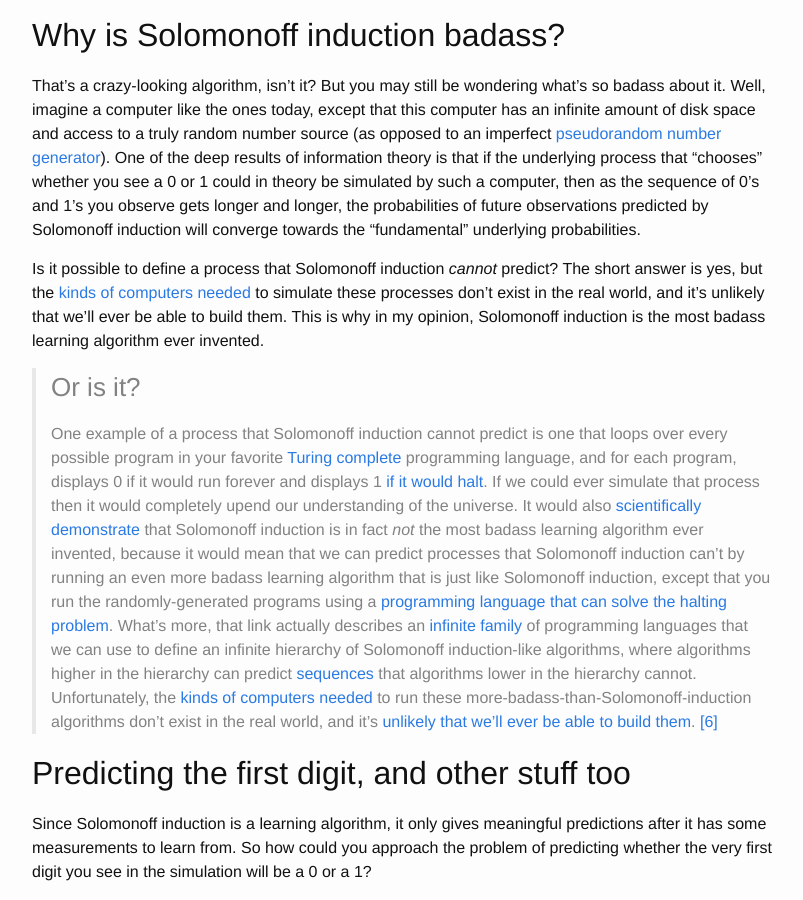
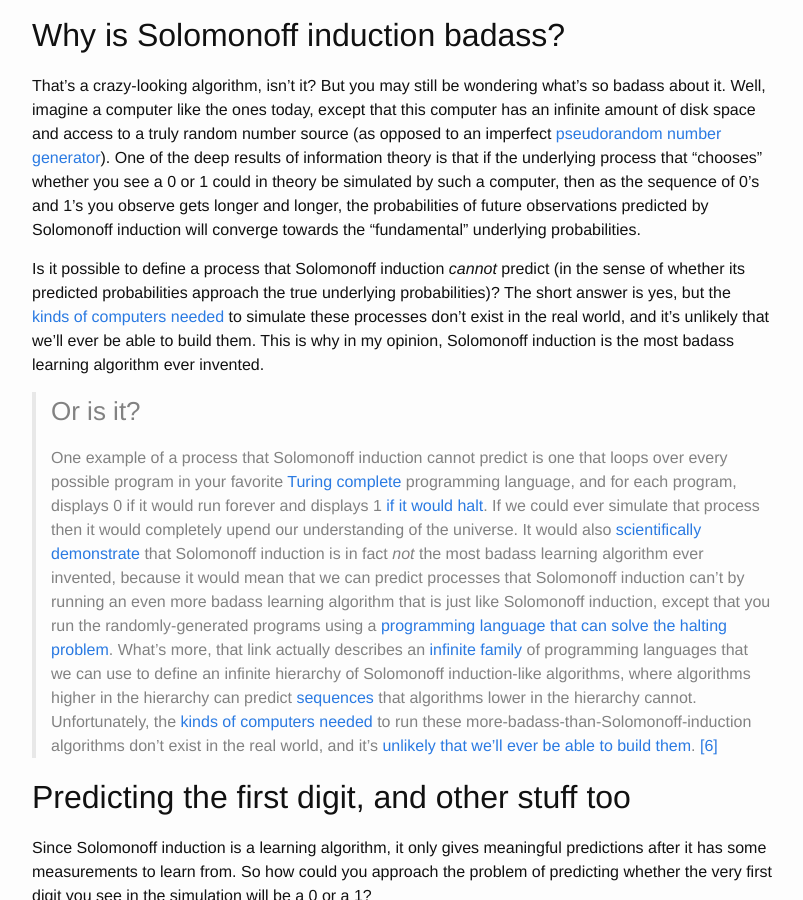
Before and after one commit to ad510/firstest-principle, a Jekyll site: the page built from _posts/2016-07-10-learning.md, in a window 1280 px wide and 900 px high, scrolled down 10531 px. Shown: the whole window, without its empty margins (238-1041 px from the left). Built offline with Jekyll 4.4.1, drawn with Linux system fonts in a browser that asks for light colours.

Commit message:
clarify what I meant by predict, in response to https://news.ycombinator.com/item?id=12068786

```diff
--- a/_posts/2016-07-10-learning.md
+++ b/_posts/2016-07-10-learning.md
@@ -137,7 +137,7 @@ Phew, that was a mouthful! If you like, here's a flowchart:
 
 That's a crazy-looking algorithm, isn't it? But you may still be wondering what's so badass about it. Well, imagine a computer like the ones today, except that this computer has an infinite amount of disk space and access to a truly random number source (as opposed to an imperfect [pseudorandom number generator](https://en.wikipedia.org/wiki/Pseudorandom_number_generator)). One of the deep results of information theory is that if the underlying process that "chooses" whether you see a 0 or 1 could in theory be simulated by such a computer, then as the sequence of 0's and 1's you observe gets longer and longer, the probabilities of future observations predicted by Solomonoff induction will converge towards the "fundamental" underlying probabilities.
 
-Is it possible to define a process that Solomonoff induction *cannot* predict? The short answer is yes, but the [kinds of computers needed](https://en.wikipedia.org/wiki/Hypercomputation) to simulate these processes don't exist in the real world, and it's unlikely that we'll ever be able to build them. This is why in my opinion, Solomonoff induction is the most badass learning algorithm ever invented.
+Is it possible to define a process that Solomonoff induction *cannot* predict (in the sense of whether its predicted probabilities approach the true underlying probabilities)? The short answer is yes, but the [kinds of computers needed](https://en.wikipedia.org/wiki/Hypercomputation) to simulate these processes don't exist in the real world, and it's unlikely that we'll ever be able to build them. This is why in my opinion, Solomonoff induction is the most badass learning algorithm ever invented.
 
 > ### Or is it?
 >
```
